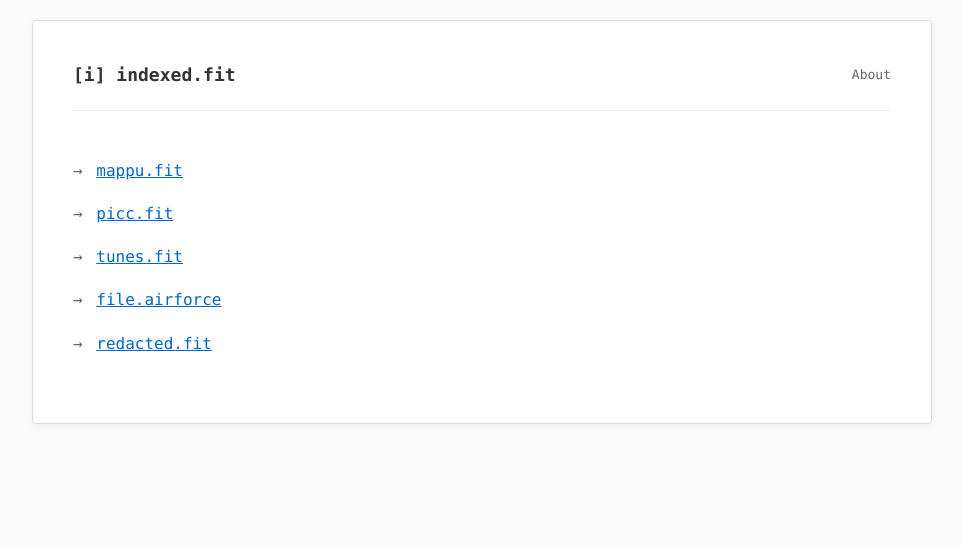
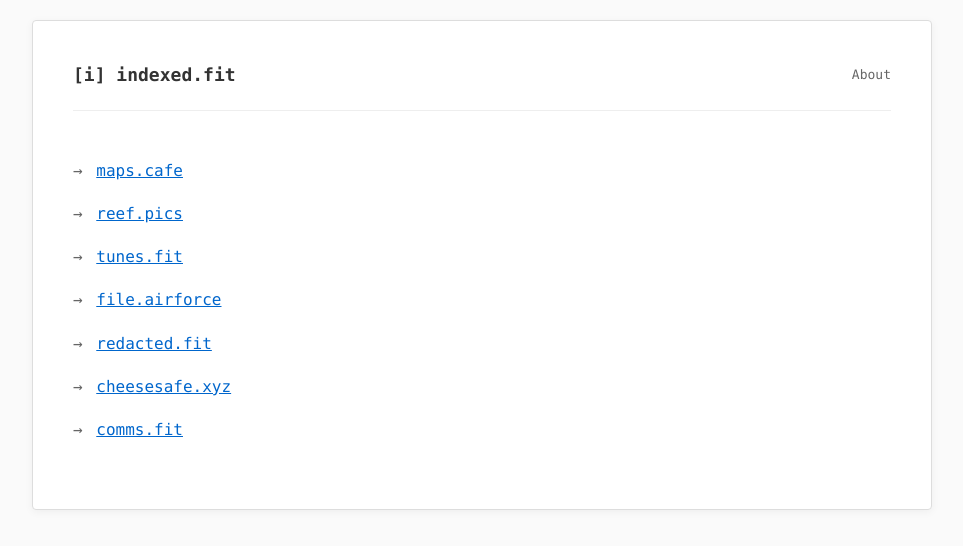
Before and after one commit to indexedfit/i, a plain HTML site: page index.html in a window 1280 px wide. Shown: the whole page, without its empty margins (158-1121 px from the left). Drawn offline with Linux system fonts and the light colour scheme.

Commit message:
update indexed links

```diff
--- a/index.html
+++ b/index.html
@@ -274,13 +274,13 @@
                 <section class="links-section" id="links-section">
                     <ul class="links-list">
                         <li>
-                            <a href="https://mappu.fit" target="_blank"
-                                >mappu.fit</a
+                            <a href="https://maps.cafe" target="_blank"
+                                >maps.cafe</a
                             >
                         </li>
                         <li>
-                            <a href="https://picc.fit" target="_blank"
-                                >picc.fit</a
+                            <a href="https://reef.pics" target="_blank"
+                                >reef.pics</a
                             >
                         </li>
                         <li>
@@ -298,6 +298,16 @@
                                 >redacted.fit</a
                             >
                         </li>
+                        <li>
+                            <a href="https://cheesesafe.xyz" target="_blank"
+                                >cheesesafe.xyz</a
+                            >
+                        </li>
+                        <li>
+                            <a href="https://comms.fit" target="_blank"
+                                >comms.fit</a
+                            >
+                        </li>
                     </ul>
                 </section>
             </main>
```
